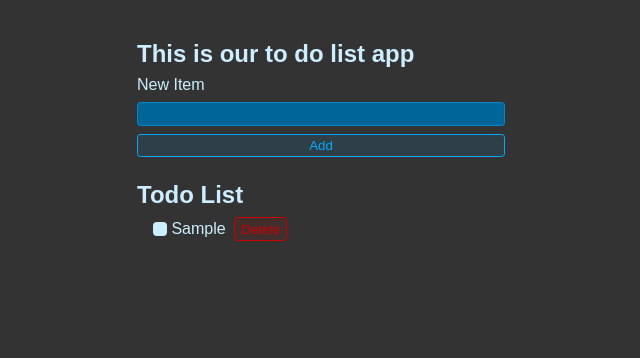
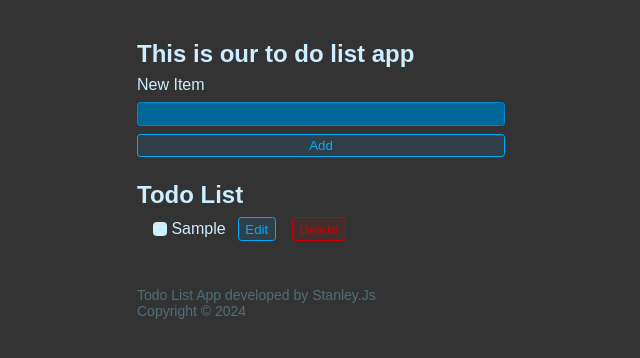
Before and after one commit to Webziro/HP, a React (Vite) app in the folder Desktop/React/todo/: page / in a window 1280 px wide. Both pictures are taken after typing "Sample" into the empty fields and a click on the button "Add". Shown: the top 358 px of the page, without its empty margins (319-959 px from the left). Built offline with nearby package versions, Linux system fonts and the light colour scheme.

Commit message:
Edit functions

```diff
--- a/Desktop/React/todo/src/App.jsx
+++ b/Desktop/React/todo/src/App.jsx
@@ -1,10 +1,12 @@
 import { useState } from "react";
 import { TodoForm } from "./TodoForm";
+import { TodoList } from "./TodoList";
 import "./styles.css";
 
 export default function App() {
-  // const [newItem, setNewItems] = useState("");
   const [todos, setTodos] = useState([]);
+  const [editingId, setEditingId] = useState(null);
+  const [editingValue, setEditingValue] = useState("");
 
   function toggleTodo(id, completed) {
     setTodos(currentTodos => {
@@ -21,34 +23,52 @@ export default function App() {
     setTodos(currentTodos => {
       return currentTodos.filter(todo => todo.id !== id)
     })
+    // If deleting the one being edited, exit edit mode
+    if (editingId === id) {
+      setEditingId(null);
+      setEditingValue("");
+    }
   }
 
-// function setChecked(checked) {
-//   console.log(checked);
-// }
+  function startEdit(id, currentTitle) {
+    setEditingId(id);
+    setEditingValue(currentTitle);
+  }
+
+  function cancelEdit() {
+    setEditingId(null);
+    setEditingValue("");
+  }
+
+  function saveEdit(id) {
+    setTodos(currentTodos =>
+      currentTodos.map(todo =>
+        todo.id === id ? { ...todo, title: editingValue } : todo
+      )
+    );
+    setEditingId(null);
+    setEditingValue("");
+  }
 
   return (
     <>
       <h2 className="header">This is our to do list app</h2>
       <TodoForm setTodos={setTodos} />
       <h1 className="header">Todo List</h1>
-
-    {/* List Items will go here.. */}
-    <ul className="list">
-      {todos.length === 0 && "You currently have no Todos, please add a todo!"}
-      {todos.map(todo => {
-        return (
-          <li key={todo.id}>
-            <label htmlFor={todo.id}>
-              <input type="checkbox" id={todo.id} checked={todo.completed}
-                onChange={(e) => toggleTodo(todo.id, e.target.checked)} />
-              {todo.title}
-            </label>
-            <button onClick={() => deleteTodo(todo.id)} className="btn btn-danger">Delete</button>
-          </li>
-        )
-      })}
-    </ul>
+      <TodoList
+        todos={todos}
+        toggleTodo={toggleTodo}
+        deleteTodo={deleteTodo}
+        editingId={editingId}
+        editingValue={editingValue}
+        startEdit={startEdit}
+        cancelEdit={cancelEdit}
+        saveEdit={saveEdit}
+        setEditingValue={setEditingValue}
+      />
+      <footer className="footer">
+        <p>Todo List App developed by Stanley.Js <br /> Copyright &copy; 2024</p>
+      </footer>
     </>
   );
 }
--- /dev/null
+++ b/Desktop/React/todo/src/TodLi.jsx
@@ -0,0 +1,62 @@
+import { useEffect, useRef } from "react";
+
+export function TodoLi({
+    completed,
+    id,
+    title,
+    toggleTodo,
+    deleteTodo,
+    isEditing,
+    editingValue,
+    startEdit,
+    cancelEdit,
+    saveEdit,
+    setEditingValue
+}) {
+    const inputRef = useRef(null);
+
+    // Autofocus and populate the input with the current title when entering edit mode
+    useEffect(() => {
+        if (isEditing && inputRef.current) {
+            inputRef.current.focus();
+            // If the editingValue is not the current title, update it
+            if (editingValue !== title) {
+                setEditingValue(title);
+            }
+        }
+        // eslint-disable-next-line
+    }, [isEditing, title]);
+
+    return (
+        <li>
+            <label htmlFor={id}>
+                <input
+                    type="checkbox"
+                    id={id}
+                    checked={completed}
+                    onChange={e => toggleTodo(id, e.target.checked)}
+                    disabled={isEditing}
+                />
+                {isEditing ? (
+                    <>
+                        <input
+                            type="text"
+                            value={editingValue}
+                            onChange={e => setEditingValue(e.target.value)}
+                            className="edit-input"
+                            ref={inputRef}
+                        />
+                        <button className="btn btn-success" onClick={() => saveEdit(id)} style={{marginLeft: 4}}>Save</button>
+                        <button className="btn btn-secondary" onClick={cancelEdit} style={{marginLeft: 4}}>Cancel</button>
+                    </>
+                ) : (
+                    <>
+                        {title}
+                        <button className="btn btn-edit" onClick={() => startEdit(id, title)} style={{marginLeft: 8}}>Edit</button>
+                    </>
+                )}
+            </label>
+            <button onClick={() => deleteTodo(id)} className="btn btn-danger" style={{marginLeft: 8}}>Delete</button>
+        </li>
+    );
+}
--- a/Desktop/React/todo/src/TodoForm.jsx
+++ b/Desktop/React/todo/src/TodoForm.jsx
@@ -6,7 +6,7 @@ const [newItem, setNewItems] = useState("");
   function handleSubmit(e) {
     e.preventDefault();
     if (newItem.trim() === "") return; // Prevent adding empty items
-    console.log(newItem);
+    //console.log(newItem);
 
     setTodos(currentTodos => {
       return [
@@ -20,7 +20,6 @@ const [newItem, setNewItems] = useState("");
   }
 
   return (
-
       <form onSubmit={handleSubmit} className="new-item-form">
           <div className="form-row">
             <label htmlFor="item">New Item</label>
--- /dev/null
+++ b/Desktop/React/todo/src/TodoList.jsx
@@ -0,0 +1,35 @@
+import { TodoLi } from "./TodLi";
+
+export function TodoList({
+    todos,
+    toggleTodo,
+    deleteTodo,
+    editingId,
+    editingValue,
+    startEdit,
+    cancelEdit,
+    saveEdit,
+    setEditingValue
+}) {
+    return (
+        <ul className="list">
+            {todos.length === 0 && "You currently have no Todos, please add a todo!"}
+            {todos.map(todo => (
+                <TodoLi
+                    id={todo.id}
+                    completed={todo.completed}
+                    title={todo.title}
+                    key={todo.id}
+                    toggleTodo={toggleTodo}
+                    deleteTodo={deleteTodo}
+                    isEditing={editingId === todo.id}
+                    editingValue={editingValue}
+                    startEdit={startEdit}
+                    cancelEdit={cancelEdit}
+                    saveEdit={saveEdit}
+                    setEditingValue={setEditingValue}
+                />
+            ))}
+        </ul>
+    );
+}
--- a/Desktop/React/todo/src/styles.css
+++ b/Desktop/React/todo/src/styles.css
@@ -138,3 +138,10 @@ body {
 .list li:has(input:checked) label:hover::before {
   background: hsl(200, 100%, 30%);
 }
+
+.footer{
+  margin-top: 1rem;
+  font-size: 0.875rem;
+  color: hsl(200, 20%, 40%);
+  padding-top: 1rem;
+}
```
Lines whose indentation alone changed are shown as unchanged.
